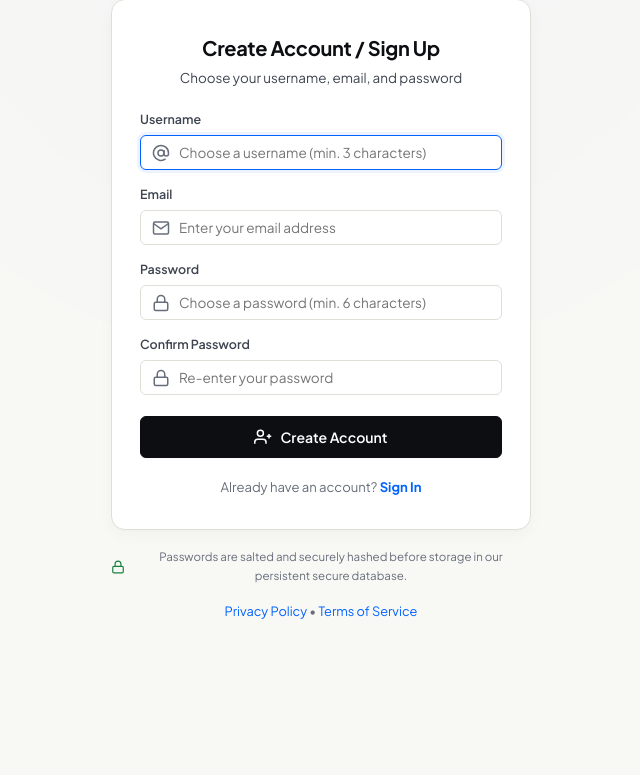
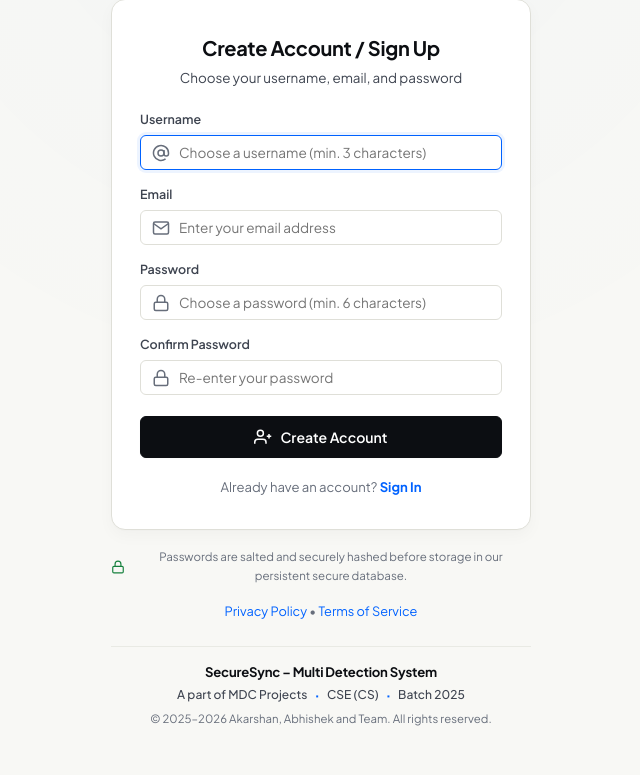
Before and after one commit to PSYCHQ25/SecureSync, a Flask app: page /register in a window 1280 px wide. Shown: the part 187-962 px from the top of the page, without its empty margins (319-959 px from the left). Before the commit the page ends 806 px from the top, so only its background shows below. Run offline with Flask 3, Linux system fonts and the light colour scheme.

Commit message:
feat(ui): add professional college evaluation credits footer across all pages

```diff
--- a/static/style.css
+++ b/static/style.css
@@ -2462,6 +2462,130 @@ input:checked + .slider:before {
     margin-left: auto;
     margin-right: auto;
     line-height: 1.5;
+}
+
+/* --------------------------------------------------------------------------
+   Temporary College Evaluation Credits Footer
+   -------------------------------------------------------------------------- */
+.project-credits-footer {
+    width: 100%;
+    max-width: 1280px;
+    margin: 48px auto 0;
+    padding: 28px 24px 36px;
+    text-align: center;
+    border-top: 1px solid var(--border-color);
+    background: transparent;
+    position: relative;
+    z-index: 10;
+    box-sizing: border-box;
+    transition: border-color 0.25s ease;
+}
+
+.footer-credits-inner {
+    display: flex;
+    flex-direction: column;
+    align-items: center;
+    justify-content: center;
+    gap: 4px;
+    margin: 0 auto;
+    max-width: 800px;
+}
+
+.footer-credits-title {
+    font-family: var(--font-main);
+    font-size: 0.86rem;
+    font-weight: 700;
+    color: var(--charcoal-black);
+    letter-spacing: -0.2px;
+    margin: 0;
+    line-height: 1.4;
+    transition: color 0.2s ease;
+}
+
+.footer-credits-academic {
+    font-family: var(--font-main);
+    font-size: 0.78rem;
+    font-weight: 500;
+    color: var(--text-secondary);
+    margin: 0;
+    line-height: 1.5;
+    letter-spacing: 0.05px;
+    display: inline-flex;
+    align-items: center;
+    justify-content: center;
+    flex-wrap: wrap;
+    gap: 2px 6px;
+}
+
+.footer-credits-academic .credits-dot {
+    color: var(--primary);
+    font-weight: 800;
+    font-size: 0.82rem;
+    padding: 0 1px;
+    user-select: none;
+}
+
+.footer-credits-copy {
+    font-family: var(--font-main);
+    font-size: 0.74rem;
+    font-weight: 400;
+    color: var(--text-muted);
+    margin: 2px 0 0;
+    line-height: 1.4;
+    letter-spacing: 0.05px;
+}
+
+/* Auth / Compact Form Container Adaptation (Login, Register, Forgot/Reset Password, Errors) */
+.auth-container .project-credits-footer,
+.auth-body .project-credits-footer {
+    max-width: 100%;
+    margin: 24px auto 0;
+    padding: 16px 12px 8px;
+    border-top: 1px solid var(--border-subtle);
+}
+
+.auth-container .footer-credits-title {
+    font-size: 0.82rem;
+}
+
+.auth-container .footer-credits-academic {
+    font-size: 0.75rem;
+}
+
+.auth-container .footer-credits-copy {
+    font-size: 0.71rem;
+}
+
+/* Mobile Responsiveness */
+@media (max-width: 768px) {
+    .project-credits-footer {
+        margin-top: 36px;
+        padding: 22px 16px 28px;
+    }
+    .footer-credits-title {
+        font-size: 0.82rem;
+    }
+    .footer-credits-academic {
+        font-size: 0.75rem;
+        gap: 2px 4px;
+    }
+    .footer-credits-copy {
+        font-size: 0.71rem;
+    }
+}
+
+@media (max-width: 480px) {
+    .project-credits-footer {
+        margin-top: 28px;
+        padding: 18px 12px 24px;
+    }
+    .footer-credits-academic {
+        font-size: 0.72rem;
+        line-height: 1.45;
+    }
+    .footer-credits-copy {
+        font-size: 0.69rem;
+    }
 }
 
 /* ==========================================================================
--- a/templates/errors/403.html
+++ b/templates/errors/403.html
@@ -4,7 +4,7 @@
     <meta charset="UTF-8">
     <meta name="viewport" content="width=device-width, initial-scale=1.0">
     <title>SecureSync – 403 Forbidden</title>
-    <link rel="stylesheet" href="{{ url_for('static', filename='style.css') }}?v=4.0">
+    <link rel="stylesheet" href="{{ url_for('static', filename='style.css') }}?v=5.1">
     <link rel="preconnect" href="https://fonts.googleapis.com">
     <link rel="preconnect" href="https://fonts.gstatic.com" crossorigin>
     <link href="https://fonts.googleapis.com/css2?family=JetBrains+Mono:wght@400;700&family=Plus+Jakarta+Sans:wght@400;600;700;800&display=swap" rel="stylesheet">
@@ -29,6 +29,9 @@
                 </a>
             </div>
         </div>
+
+        <!-- Temporary College Evaluation Credits Footer (Easy Removal) -->
+        {% include 'footer.html' %}
     </div>
 </body>
 </html>
--- a/templates/errors/404.html
+++ b/templates/errors/404.html
@@ -4,7 +4,7 @@
     <meta charset="UTF-8">
     <meta name="viewport" content="width=device-width, initial-scale=1.0">
     <title>SecureSync – 404 Not Found</title>
-    <link rel="stylesheet" href="{{ url_for('static', filename='style.css') }}?v=4.0">
+    <link rel="stylesheet" href="{{ url_for('static', filename='style.css') }}?v=5.1">
     <link rel="preconnect" href="https://fonts.googleapis.com">
     <link rel="preconnect" href="https://fonts.gstatic.com" crossorigin>
     <link href="https://fonts.googleapis.com/css2?family=JetBrains+Mono:wght@400;700&family=Plus+Jakarta+Sans:wght@400;600;700;800&display=swap" rel="stylesheet">
@@ -29,6 +29,9 @@
                 </a>
             </div>
         </div>
+
+        <!-- Temporary College Evaluation Credits Footer (Easy Removal) -->
+        {% include 'footer.html' %}
     </div>
 </body>
 </html>
--- a/templates/errors/429.html
+++ b/templates/errors/429.html
@@ -4,7 +4,7 @@
     <meta charset="UTF-8">
     <meta name="viewport" content="width=device-width, initial-scale=1.0">
     <title>SecureSync – 429 Rate Limit Exceeded</title>
-    <link rel="stylesheet" href="{{ url_for('static', filename='style.css') }}?v=4.0">
+    <link rel="stylesheet" href="{{ url_for('static', filename='style.css') }}?v=5.1">
     <link rel="preconnect" href="https://fonts.googleapis.com">
     <link rel="preconnect" href="https://fonts.gstatic.com" crossorigin>
     <link href="https://fonts.googleapis.com/css2?family=JetBrains+Mono:wght@400;700&family=Plus+Jakarta+Sans:wght@400;600;700;800&display=swap" rel="stylesheet">
@@ -29,6 +29,9 @@
                 </a>
             </div>
         </div>
+
+        <!-- Temporary College Evaluation Credits Footer (Easy Removal) -->
+        {% include 'footer.html' %}
     </div>
 </body>
 </html>
--- a/templates/errors/500.html
+++ b/templates/errors/500.html
@@ -4,7 +4,7 @@
     <meta charset="UTF-8">
     <meta name="viewport" content="width=device-width, initial-scale=1.0">
     <title>SecureSync – 500 Internal Error</title>
-    <link rel="stylesheet" href="{{ url_for('static', filename='style.css') }}?v=4.0">
+    <link rel="stylesheet" href="{{ url_for('static', filename='style.css') }}?v=5.1">
     <link rel="preconnect" href="https://fonts.googleapis.com">
     <link rel="preconnect" href="https://fonts.gstatic.com" crossorigin>
     <link href="https://fonts.googleapis.com/css2?family=JetBrains+Mono:wght@400;700&family=Plus+Jakarta+Sans:wght@400;600;700;800&display=swap" rel="stylesheet">
@@ -29,6 +29,9 @@
                 </a>
             </div>
         </div>
+
+        <!-- Temporary College Evaluation Credits Footer (Easy Removal) -->
+        {% include 'footer.html' %}
     </div>
 </body>
 </html>
--- /dev/null
+++ b/templates/footer.html
@@ -0,0 +1,19 @@
+{# =============================================================================
+   TEMPORARY PROJECT CREDITS FOOTER (COLLEGE EVALUATION)
+
+   Evaluation Details:
+   - Project: SecureSync – Multi Detection System
+   - Specialization: MDC Projects · CSE (CS) · Batch 2025
+   - Authors: Akarshan, Abhishek and Team
+
+   EASY REMOVAL INSTRUCTIONS:
+   After college evaluation is completed, remove this file and delete the
+   corresponding include tags in templates.
+   ============================================================================= #}
+<footer class="footer project-credits-footer" id="project-credits-footer" role="contentinfo">
+    <div class="footer-credits-inner">
+        <p class="footer-credits-title">SecureSync – Multi Detection System</p>
+        <p class="footer-credits-academic">A part of MDC Projects <span class="credits-dot" aria-hidden="true">·</span> CSE (CS) <span class="credits-dot" aria-hidden="true">·</span> Batch 2025</p>
+        <p class="footer-credits-copy">&copy; 2025–2026 Akarshan, Abhishek and Team. All rights reserved.</p>
+    </div>
+</footer>
--- a/templates/forgot_password.html
+++ b/templates/forgot_password.html
@@ -4,7 +4,7 @@
     <meta charset="UTF-8">
     <meta name="viewport" content="width=device-width, initial-scale=1.0">
     <title>SecureSync – Multi Detection System | Reset Password</title>
-    <link rel="stylesheet" href="{{ url_for('static', filename='style.css') }}?v=5.0">
+    <link rel="stylesheet" href="{{ url_for('static', filename='style.css') }}?v=5.1">
     <script src="{{ url_for('static', filename='theme.js') }}?v=5.0"></script>
     <link rel="preconnect" href="https://fonts.googleapis.com">
     <link rel="preconnect" href="https://fonts.gstatic.com" crossorigin>
@@ -109,6 +109,9 @@
             <a href="{{ url_for('privacy') }}" style="color: var(--primary); text-decoration: none;">Privacy Policy</a> &bull;
             <a href="{{ url_for('terms') }}" style="color: var(--primary); text-decoration: none;">Terms of Service</a>
         </div>
+
+        <!-- Temporary College Evaluation Credits Footer (Easy Removal) -->
+        {% include 'footer.html' %}
     </div>
 </body>
 </html>
--- a/templates/login.html
+++ b/templates/login.html
@@ -5,7 +5,7 @@
     <meta charset="UTF-8">
     <meta name="viewport" content="width=device-width, initial-scale=1.0">
     <title>SecureSync – Multi Detection System | Sign In</title>
-    <link rel="stylesheet" href="{{ url_for('static', filename='style.css') }}?v=5.0">
+    <link rel="stylesheet" href="{{ url_for('static', filename='style.css') }}?v=5.1">
     <script src="{{ url_for('static', filename='theme.js') }}?v=5.0"></script>
     <link rel="preconnect" href="https://fonts.googleapis.com">
     <link rel="preconnect" href="https://fonts.gstatic.com" crossorigin>
@@ -109,6 +109,9 @@
             &bull;
             <a href="{{ url_for('terms') }}" style="color: var(--primary); text-decoration: none;">Terms of Service</a>
         </div>
+
+        <!-- Temporary College Evaluation Credits Footer (Easy Removal) -->
+        {% include 'footer.html' %}
     </div>
 </body>
 
--- a/templates/register.html
+++ b/templates/register.html
@@ -4,7 +4,7 @@
     <meta charset="UTF-8">
     <meta name="viewport" content="width=device-width, initial-scale=1.0">
     <title>SecureSync – Multi Detection System | Create Account</title>
-    <link rel="stylesheet" href="{{ url_for('static', filename='style.css') }}?v=5.0">
+    <link rel="stylesheet" href="{{ url_for('static', filename='style.css') }}?v=5.1">
     <script src="{{ url_for('static', filename='theme.js') }}?v=5.0"></script>
     <link rel="preconnect" href="https://fonts.googleapis.com">
     <link rel="preconnect" href="https://fonts.gstatic.com" crossorigin>
@@ -149,6 +149,9 @@
             <a href="{{ url_for('privacy') }}" style="color: var(--primary); text-decoration: none;">Privacy Policy</a> &bull;
             <a href="{{ url_for('terms') }}" style="color: var(--primary); text-decoration: none;">Terms of Service</a>
         </div>
+
+        <!-- Temporary College Evaluation Credits Footer (Easy Removal) -->
+        {% include 'footer.html' %}
     </div>
 </body>
 </html>
--- a/templates/reset_password.html
+++ b/templates/reset_password.html
@@ -4,7 +4,7 @@
     <meta charset="UTF-8">
     <meta name="viewport" content="width=device-width, initial-scale=1.0">
     <title>SecureSync – Multi Detection System | Set New Password</title>
-    <link rel="stylesheet" href="{{ url_for('static', filename='style.css') }}?v=5.0">
+    <link rel="stylesheet" href="{{ url_for('static', filename='style.css') }}?v=5.1">
     <script src="{{ url_for('static', filename='theme.js') }}?v=5.0"></script>
     <link rel="preconnect" href="https://fonts.googleapis.com">
     <link rel="preconnect" href="https://fonts.gstatic.com" crossorigin>
@@ -111,6 +111,9 @@
             <a href="{{ url_for('privacy') }}" style="color: var(--primary); text-decoration: none;">Privacy Policy</a> &bull;
             <a href="{{ url_for('terms') }}" style="color: var(--primary); text-decoration: none;">Terms of Service</a>
         </div>
+
+        <!-- Temporary College Evaluation Credits Footer (Easy Removal) -->
+        {% include 'footer.html' %}
     </div>
 </body>
 </html>
```
Also changed, not shown: templates/account.html (+3 -9 lines), templates/dashboard.html (+3 -9 lines), templates/home.html (+3 -9 lines), templates/privacy.html (+3 -9 lines), templates/terms.html (+3 -9 lines).
